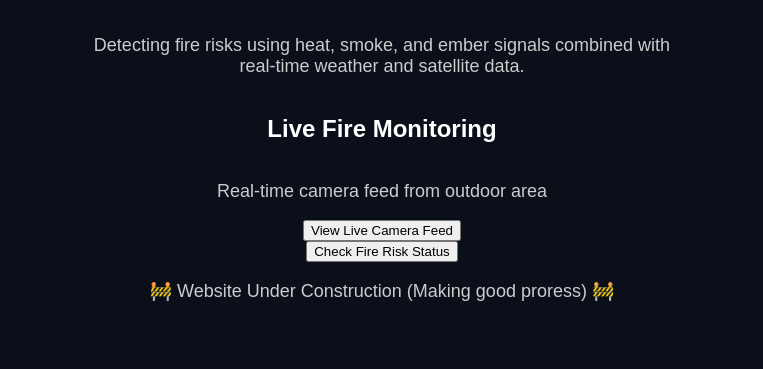
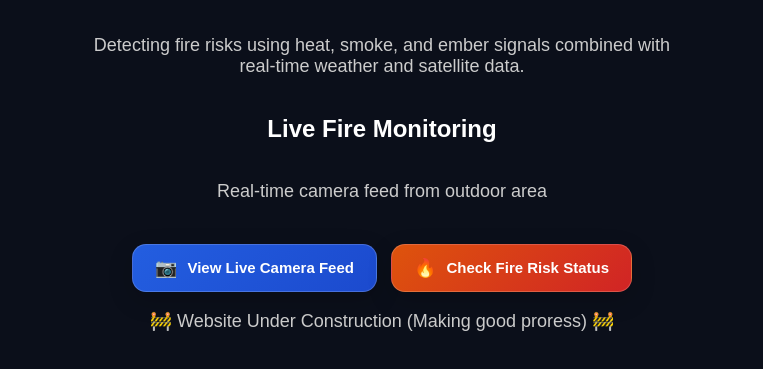
Before and after one commit to shauryarchs/embersensor-site, a plain HTML site: page docs/index.html in a window 1280 px wide. Shown: the part 689-1058 px from the top of the page, without its empty margins (258-1021 px from the left). Drawn offline with Linux system fonts and the light colour scheme.

Commit message:
clean of html page

```diff
--- a/docs/index.html
+++ b/docs/index.html
@@ -46,6 +46,48 @@
       font-size: 20px;
       color: #aaa;
     }
+
+    .action-buttons {
+      display: flex;
+      flex-wrap: wrap;
+      gap: 14px;
+      margin-top: 24px;
+    }
+
+    .action-btn {
+      display: inline-flex;
+      align-items: center;
+      gap: 10px;
+      padding: 14px 22px;
+      font-size: 15px;
+      font-weight: 600;
+      border-radius: 14px;
+      border: 1px solid rgba(255, 255, 255, 0.18);
+      cursor: pointer;
+      color: white;
+      background: rgba(255, 255, 255, 0.12);
+      backdrop-filter: blur(8px);
+      box-shadow: 0 8px 24px rgba(0, 0, 0, 0.18);
+      transition: transform 0.18s ease, box-shadow 0.18s ease, background-color 0.18s ease;
+    }
+
+    .action-btn:hover {
+      transform: translateY(-2px);
+      box-shadow: 0 12px 28px rgba(0, 0, 0, 0.22);
+    }
+
+    .camera-btn {
+      background: linear-gradient(135deg, rgba(37, 99, 235, 0.95), rgba(29, 78, 216, 0.95));
+    }
+
+    .status-btn {
+      background: linear-gradient(135deg, rgba(234, 88, 12, 0.95), rgba(220, 38, 38, 0.95));
+    }
+
+    .icon {
+      font-size: 18px;
+      line-height: 1;
+    }
   </style>
 </head>
 
@@ -65,13 +107,18 @@
 
     <p>Real-time camera feed from outdoor area</p>
 
-    <button onclick="window.open('https://home.google.com/u/3/home/1-bf274c04573901a825c98b061c3ab65d5bf7bb682aa8583ef8dab5b2fba6e91e/cameras/list/1-b7e2e9be7aa8379b4748be3aa058f4e7ac375bc0774265209cfb961a3b8859d4?fap=true')">
-      View Live Camera Feed
-    </button>
+    <div class="action-buttons">
+      <button class="action-btn camera-btn"
+        onclick="window.open('https://home.google.com/u/3/home/1-bf274c04573901a825c98b061c3ab65d5bf7bb682aa8583ef8dab5b2fba6e91e/cameras/list/1-b7e2e9be7aa8379b4748be3aa058f4e7ac375bc0774265209cfb961a3b8859d4?fap=true')">
+        <span class="icon">📷</span>
+        <span>View Live Camera Feed</span>
+      </button>
 
-    <button onclick="window.open('https://embersensor.com/api/status')">
-      Check Fire Risk Status
-    </button>
+      <button class="action-btn status-btn" onclick="window.open('https://embersensor.com/api/status')">
+        <span class="icon">🔥</span>
+        <span>Check Fire Risk Status</span>
+      </button>
+    </div>
 
     <p>🚧 Website Under Construction (Making good proress) 🚧</p>
   </div>
```
